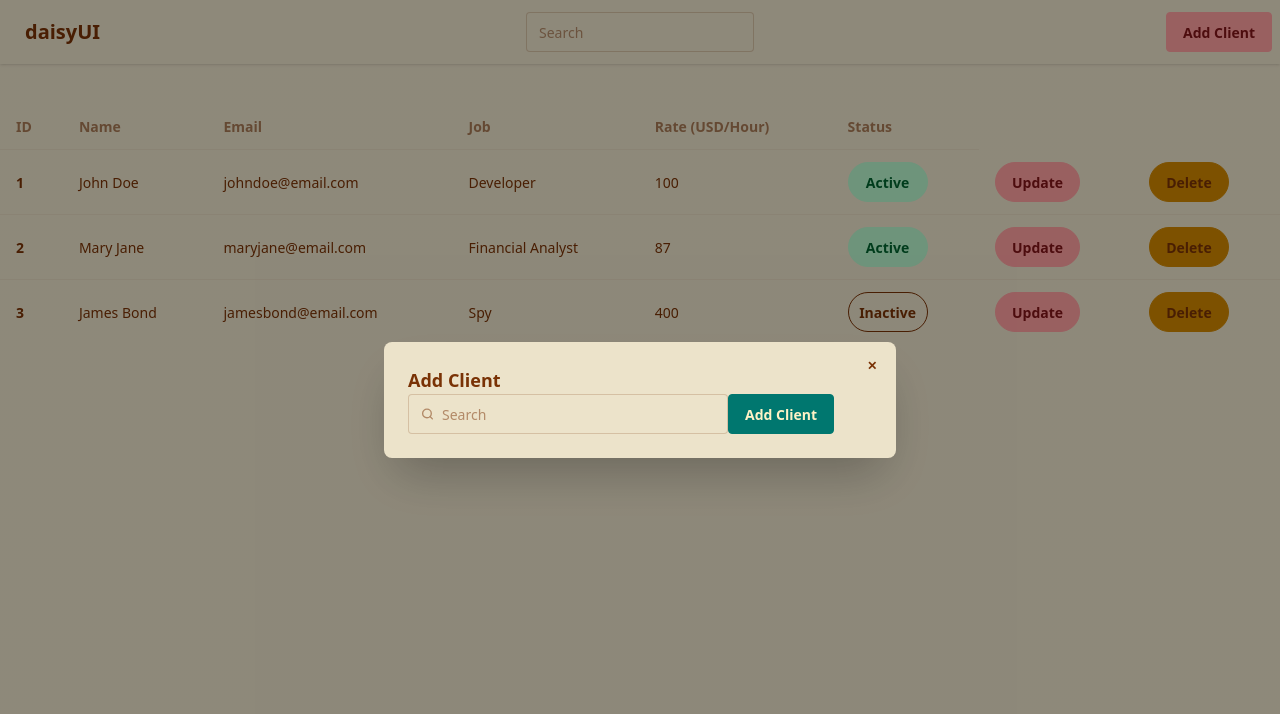
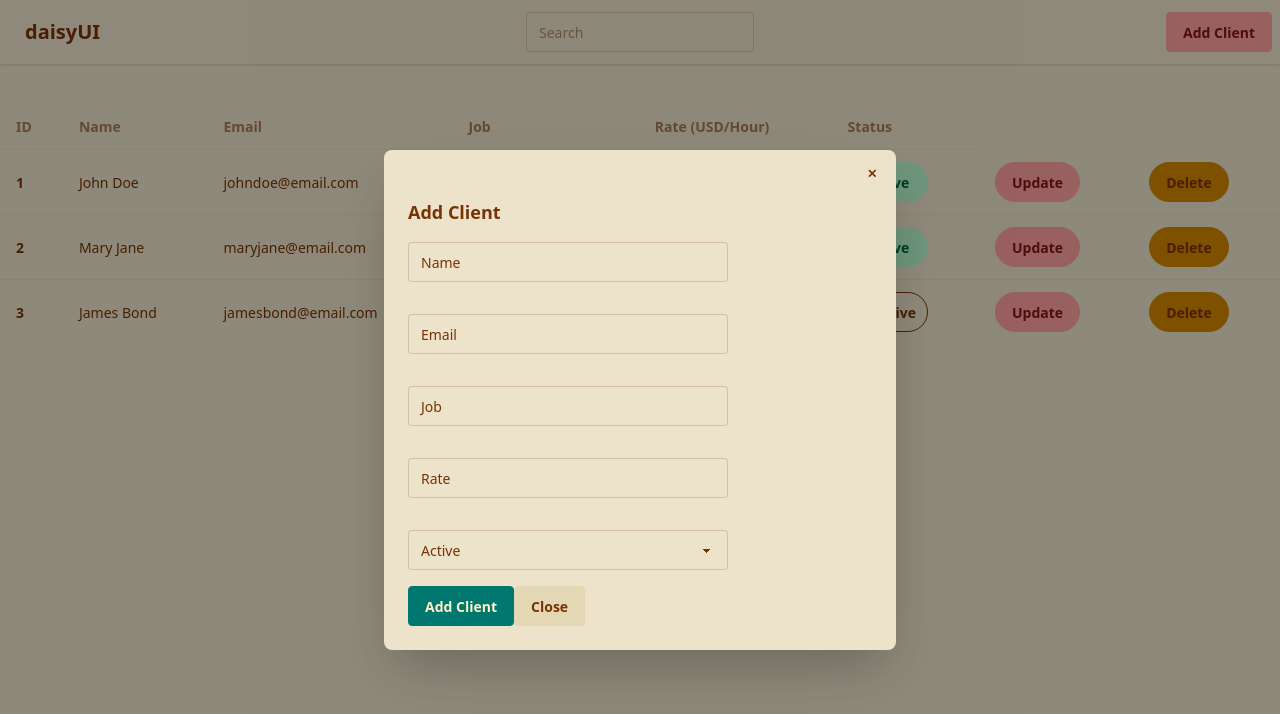
Before and after one commit to larissaborsari/crud-tutorial, a React (Vite) app in the folder crud-frontend/: page / in a window 1280 px wide. Both pictures are taken after a click on the link "Add Client". Shown: the top 714 px of the page. Built offline with nearby package versions, Linux system fonts and the light colour scheme.

Commit message:
ft: adding buttons and fields to the modal

```diff
--- a/crud-frontend/src/components/ModalForm.jsx
+++ b/crud-frontend/src/components/ModalForm.jsx
@@ -2,18 +2,44 @@ export default function ModalForm ({isOpen, onClose, mode, onSubmit}) {
     return (
         <>
             {/* You can open the modal using document.getElementById('ID').showModal() method */}
-            <dialog id="my_modal_3" className="modal" open={isOpen}>
+            <dialog id="my_modal_1" className="modal" open={isOpen}>
             <div className="modal-box">
+            <div className="modal-action">
                 <form method="dialog">
                 {/* if there is a button in form, it will close the modal */}
                 <h3 className="font-bold text-lg">{mode ==="edit" ? "Edit Client" : "Add Client"}</h3>
-                <label className="input">
-                    <svg className="h-[1em] opacity-50" xmlns="http://www.w3.org/2000/svg" viewBox="0 0 24 24"><g strokeLinejoin="round" strokeLinecap="round" strokeWidth="2.5" fill="none" stroke="currentColor"><circle cx="11" cy="11" r="8"></circle><path d="m21 21-4.3-4.3"></path></g></svg>
-                    <input type="search" className="grow" placeholder="Search" />
+                <label className="input my-4">
+                    Name
+                    <input type="text" className="grow " />
                 </label>
+                <label className="input my-4">
+                    Email
+                    <input type="text" className="grow " />
+                </label>
+                <label className="input my-4">
+                    Job
+                    <input type="text" className="grow " />
+                </label>
+
+                <div className="flex mb-4 justify-between">
+                <label className="input  my-4">
+                    Rate
+                    <input type="number" className="grow " />
+                </label>
+                </div>
+
+                <select defaultValue="" className="select mb-4">
+                    <option>Active</option>
+                    <option>Inactive</option>
+                </select>
+                <div>
+
+                    <button className="btn btn-success">{mode ==="edit" ? "Save Changes" : "Add Client"}</button>
+                    <button className="btn">Close</button>
+                </div>
                 <button onClick={onClose} className="btn btn-sm btn-circle btn-ghost absolute right-2 top-2" >✕</button>
-                <button className="btn btn-success">{mode ==="edit" ? "Save Changes" : "Add Client"}</button>
                 </form>
+            </div>
             </div>
             </dialog>
         </>
```
